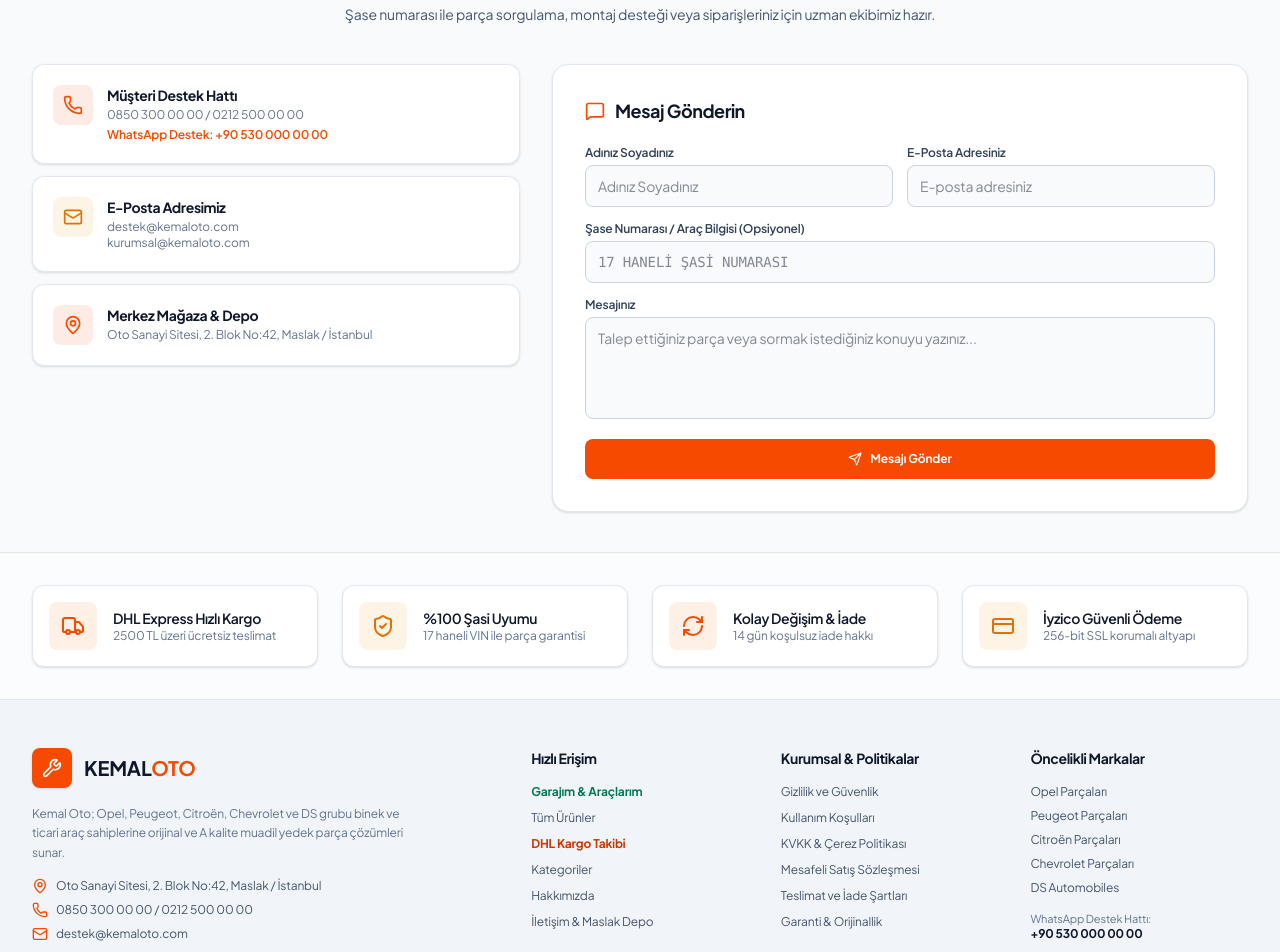
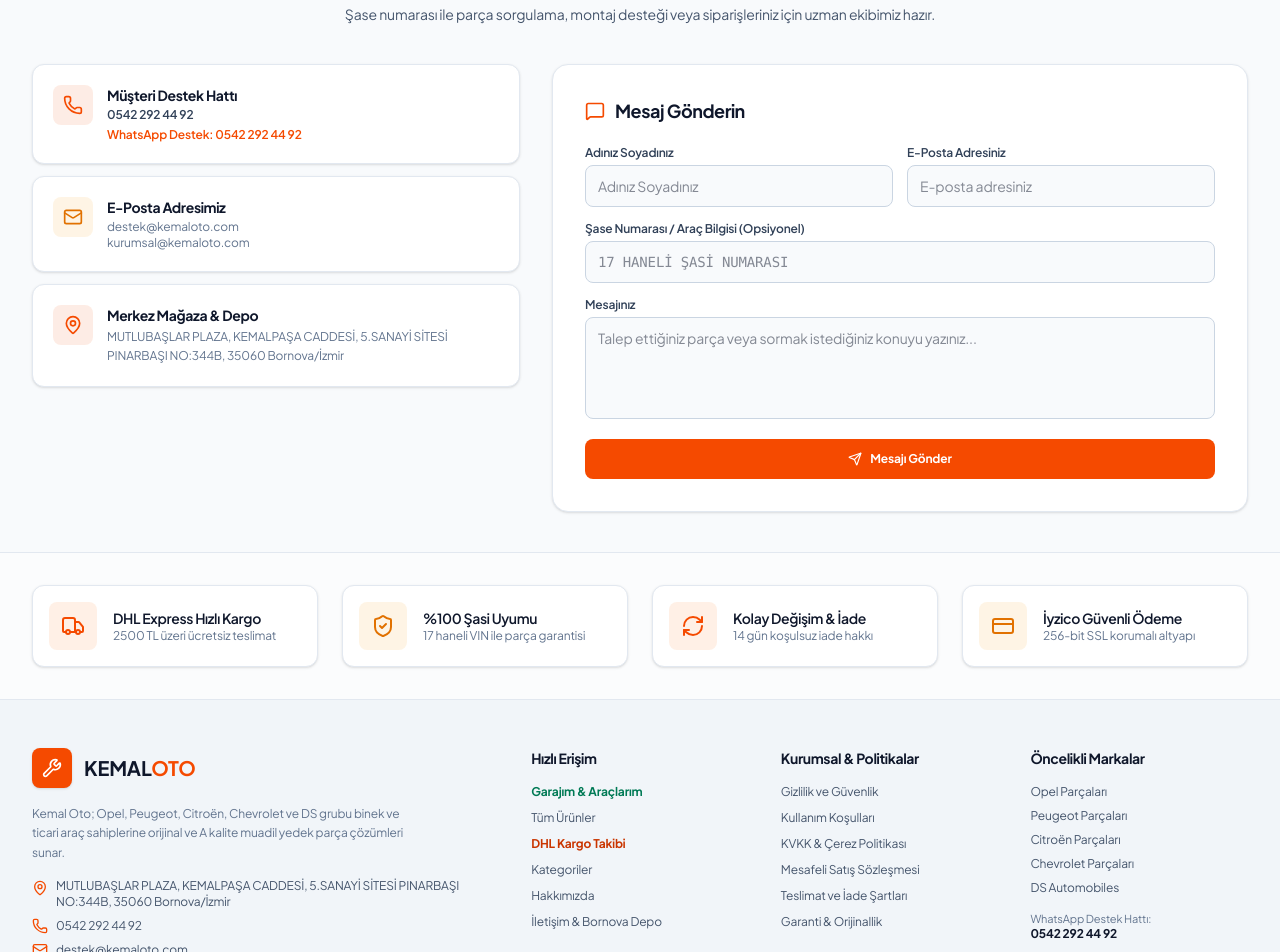
Before and after one commit to ardaaskinn01/kemal-oto, a Next.js app: page /contact in a window 1280 px wide. Shown: the part 240-1192 px from the top of the page. Built offline with nearby package versions, Linux system fonts and the light colour scheme; no server answers; the database is empty.

Commit message:
chore: update company address and phone number to Bornova/Izmir headquarters

```diff
--- a/src/app/components/footer/Footer.tsx
+++ b/src/app/components/footer/Footer.tsx
@@ -67,13 +67,13 @@
             Kemal Oto; Opel, Peugeot, Citroën, Chevrolet ve DS grubu binek ve ticari araç sahiplerine orijinal ve A kalite muadil yedek parça çözümleri sunar.
           </p>
           <div className="space-y-2 text-xs text-slate-600 dark:text-slate-300">
-            <div className="flex items-center gap-2">
-              <MapPin className="w-4 h-4 text-orange-600 shrink-0" />
-              <span>Oto Sanayi Sitesi, 2. Blok No:42, Maslak / İstanbul</span>
+            <div className="flex items-start gap-2">
+              <MapPin className="w-4 h-4 text-orange-600 shrink-0 mt-0.5" />
+              <span>MUTLUBAŞLAR PLAZA, KEMALPAŞA CADDESİ, 5.SANAYİ SİTESİ PINARBAŞI NO:344B, 35060 Bornova/İzmir</span>
             </div>
             <div className="flex items-center gap-2">
               <Phone className="w-4 h-4 text-orange-600 shrink-0" />
-              <span>0850 300 00 00 / 0212 500 00 00</span>
+              <a href="tel:05422924492" className="hover:text-orange-600">0542 292 44 92</a>
             </div>
             <div className="flex items-center gap-2">
               <Mail className="w-4 h-4 text-orange-600 shrink-0" />
@@ -113,7 +113,7 @@
             </li>
             <li>
               <Link href="/contact" className="hover:text-orange-600 transition-colors">
-                İletişim & Maslak Depo
+                İletişim & Bornova Depo
               </Link>
             </li>
           </ul>
@@ -187,7 +187,7 @@
             </li>
             <li className="pt-2">
               <span className="block text-slate-500 text-[11px]">WhatsApp Destek Hattı:</span>
-              <span className="text-slate-900 dark:text-white font-bold text-xs">+90 530 000 00 00</span>
+              <a href="https://wa.me/905422924492" target="_blank" rel="noopener noreferrer" className="text-slate-900 dark:text-white font-bold text-xs hover:text-orange-600">0542 292 44 92</a>
             </li>
           </ul>
         </div>
--- a/src/app/components/header/Navbar.tsx
+++ b/src/app/components/header/Navbar.tsx
@@ -55,7 +55,7 @@
           <div className="max-w-7xl mx-auto flex items-center justify-between gap-2">
             <div className="flex items-center gap-1.5 text-[11px] truncate">
               <MapPin className="w-3.5 h-3.5 text-orange-600 dark:text-orange-500 shrink-0" />
-              <span className="truncate">Maslak Oto Sanayi • Depodan Hızlı Sevk</span>
+              <span className="truncate">5. Sanayi Sitesi Bornova / İzmir • Depodan Hızlı Sevk</span>
             </div>
 
             <div className="hidden md:flex items-center gap-4 text-[11px] font-medium shrink-0">
@@ -64,9 +64,9 @@
                 {shippingSettings.freeThreshold} TL Üzeri Ücretsiz Kargo
               </span>
               <span>•</span>
-              <a href="tel:08503000000" className="flex items-center gap-1 hover:text-orange-600 dark:hover:text-orange-400 transition-colors">
+              <a href="tel:05422924492" className="flex items-center gap-1 hover:text-orange-600 dark:hover:text-orange-400 transition-colors">
                 <PhoneCall className="w-3.5 h-3.5 text-orange-600 dark:text-orange-500" />
-                <span>0850 300 00 00 / Destek</span>
+                <span>0542 292 44 92 / Destek</span>
               </a>
             </div>
 
@@ -298,7 +298,7 @@
                 Kargo Takibi (DHL)
               </Link>
               <Link href="/contact" onClick={() => setMobileMenuOpen(false)} className="py-2 text-slate-700 dark:text-slate-200">
-                İletişim & Maslak Depo
+                İletişim & Depo
               </Link>
             </div>
           </div>
--- a/src/app/components/ui/HeroBanner.tsx
+++ b/src/app/components/ui/HeroBanner.tsx
@@ -75,7 +75,7 @@
               <span className="hidden sm:inline">•</span>
               <span className="flex items-center gap-1">
                 <Wrench className="w-3.5 h-3.5 text-amber-600 shrink-0" />
-                Maslak Sanayi Depo
+                Bornova 5. Sanayi Depo
               </span>
             </div>
           </div>
--- a/src/app/contact/page.tsx
+++ b/src/app/contact/page.tsx
@@ -26,8 +26,12 @@
             </div>
             <div>
               <h3 className="text-slate-900 dark:text-white font-bold text-sm">Müşteri Destek Hattı</h3>
-              <p className="text-xs text-slate-500 mt-0.5">0850 300 00 00 / 0212 500 00 00</p>
-              <p className="text-xs text-orange-600 dark:text-orange-400 font-semibold mt-1">WhatsApp Destek: +90 530 000 00 00</p>
+              <p className="text-xs text-slate-500 mt-0.5">
+                <a href="tel:05422924492" className="hover:text-orange-600 font-semibold text-slate-700 dark:text-slate-200">0542 292 44 92</a>
+              </p>
+              <p className="text-xs text-orange-600 dark:text-orange-400 font-semibold mt-1">
+                <a href="https://wa.me/905422924492" target="_blank" rel="noopener noreferrer" className="hover:underline">WhatsApp Destek: 0542 292 44 92</a>
+              </p>
             </div>
           </div>
 
@@ -48,8 +52,8 @@
             </div>
             <div>
               <h3 className="text-slate-900 dark:text-white font-bold text-sm">Merkez Mağaza & Depo</h3>
-              <p className="text-xs text-slate-500 mt-0.5">
-                Oto Sanayi Sitesi, 2. Blok No:42, Maslak / İstanbul
+              <p className="text-xs text-slate-500 mt-0.5 leading-relaxed">
+                MUTLUBAŞLAR PLAZA, KEMALPAŞA CADDESİ, 5.SANAYİ SİTESİ PINARBAŞI NO:344B, 35060 Bornova/İzmir
               </p>
             </div>
           </div>
--- a/src/app/lib/services/emailService.ts
+++ b/src/app/lib/services/emailService.ts
@@ -27,7 +27,7 @@
         <div style="font-family: 'Segoe UI', Arial, sans-serif; color: #1e293b; max-width: 600px; margin: 0 auto; border: 1px solid #e2e8f0; border-radius: 12px; overflow: hidden; background-color: #ffffff;">
           <div style="background: #020617; padding: 24px; text-align: center; color: white; border-bottom: 3px solid #ea580c;">
             <h1 style="margin: 0; font-size: 24px; font-weight: 800; letter-spacing: -0.5px;">KEMAL <span style="color: #ea580c;">OTO</span></h1>
-            <p style="margin: 4px 0 0 0; font-size: 12px; color: #94a3b8;">Otomotiv Yedek Parça & Maslak Depo</p>
+            <p style="margin: 4px 0 0 0; font-size: 12px; color: #94a3b8;">Otomotiv Yedek Parça & Bornova / İzmir Depo</p>
           </div>
 
           <div style="padding: 24px;">
@@ -48,7 +48,7 @@
             </div>
 
             <p style="margin-top: 24px; font-size: 12px; color: #64748b; border-top: 1px solid #f1f5f9; padding-top: 16px;">
-              Müşteri Hizmetleri: <strong>0850 300 00 00</strong> | <a href="mailto:destek@kemaloto.com" style="color: #ea580c; text-decoration: none;">destek@kemaloto.com</a>
+              Müşteri Hizmetleri: <strong>0542 292 44 92</strong> | <a href="mailto:destek@kemaloto.com" style="color: #ea580c; text-decoration: none;">destek@kemaloto.com</a>
             </p>
           </div>
         </div>
@@ -131,7 +131,7 @@
             </div>
 
             <p style="margin-top: 24px; font-size: 12px; color: #64748b; border-top: 1px solid #f1f5f9; padding-top: 16px; text-align: center;">
-              Kemal Oto Müşteri Hizmetleri: <strong>0850 300 00 00</strong> | <a href="mailto:destek@kemaloto.com" style="color: #ea580c; text-decoration: none;">destek@kemaloto.com</a>
+              Kemal Oto Müşteri Hizmetleri: <strong>0542 292 44 92</strong> | <a href="mailto:destek@kemaloto.com" style="color: #ea580c; text-decoration: none;">destek@kemaloto.com</a>
             </p>
           </div>
         </div>
--- a/src/app/lib/services/pdfService.ts
+++ b/src/app/lib/services/pdfService.ts
@@ -11,7 +11,9 @@
   doc.setFontSize(10);
   doc.setTextColor(100, 116, 139);
   doc.text('Otomotiv Yedek Parça & Aksesuar A.Ş.', 20, 32);
-  doc.text('Maslak Oto Sanayi No:42, Sarıyer / İstanbul', 20, 37);
+  doc.text('MUTLUBAŞLAR PLAZA, KEMALPAŞA CAD. 5.SANAYİ SİTESİ PINARBAŞI NO:344B', 20, 37);
+  doc.text('35060 Bornova / İzmir | Tel: 0542 292 44 92', 20, 42);
+  doc.text('Vergi Dairesi: Bornova V.D. | Mersis: 0549098231400018', 20, 47);
 
   // Invoice & Vehicle VIN Details
   doc.setFontSize(11);
--- a/src/app/lib/shipping/dhlService.ts
+++ b/src/app/lib/shipping/dhlService.ts
@@ -63,7 +63,7 @@
     carrier: 'DHL Express',
     status: 'IN_TRANSIT',
     statusText: 'Kargo Yolda / Transfer Merkezinde',
-    senderAddress: 'Kemal Oto Maslak Ana Depo, Maslak Sanayi Sit. No:42, Sarıyer/İstanbul',
+    senderAddress: 'Kemal Oto Depo, MUTLUBAŞLAR PLAZA, KEMALPAŞA CAD. 5.SANAYİ SİTESİ NO:344B, Bornova/İzmir',
     recipientAddress: 'Atatürk Mah. İstiklal Cad. No:18 D:4, Kadıköy/İstanbul',
     estimatedDeliveryDate: 'Yarın 14:00 - 17:00 Arası',
     packageDetails: {
@@ -76,14 +76,14 @@
       {
         id: 'chk-1',
         timestamp: dateStr1,
-        location: 'Kemal Oto Maslak Lojistik Merkezi',
+        location: 'Kemal Oto Bornova Lojistik Merkezi',
         status: 'ORDER_PLACED',
         description: 'Sipariş hazırlandı ve dijital DHL konşimentosu üretildi.',
       },
       {
         id: 'chk-2',
         timestamp: dateStr2,
-        location: 'DHL Maslak Kurumsal Toplama Merkezi',
+        location: 'DHL Bornova / İzmir Toplama Merkezi',
         status: 'PICKED_UP_BY_DHL',
         description: 'Gönderi Kemal Oto deposundan DHL kuryesi tarafından teslim alındı.',
       },
--- a/src/app/policies/distance-sales/page.tsx
+++ b/src/app/policies/distance-sales/page.tsx
@@ -30,8 +30,8 @@
           <h2 className="text-base sm:text-lg font-bold text-slate-900 dark:text-white">1. Satıcı Bilgileri</h2>
           <div className="bg-slate-50 dark:bg-slate-900 p-4 rounded-xl border border-slate-200 dark:border-slate-800 space-y-1 text-xs">
             <p><strong>Unvan:</strong> Kemal Oto Otomotiv San. ve Tic. A.Ş.</p>
-            <p><strong>Adres:</strong> Atatürk Oto Sanayi Sitesi, 2. Blok No:42, Maslak / Sarıyer / İstanbul</p>
-            <p><strong>Telefon:</strong> 0850 300 00 00 / 0212 500 00 00</p>
+            <p><strong>Adres:</strong> MUTLUBAŞLAR PLAZA, KEMALPAŞA CADDESİ, 5.SANAYİ SİTESİ PINARBAŞI NO:344B, 35060 Bornova/İzmir</p>
+            <p><strong>Telefon:</strong> 0542 292 44 92</p>
             <p><strong>E-Posta:</strong> destek@kemaloto.com</p>
             <p><strong>Mersis No:</strong> 0549098231400018</p>
           </div>
--- a/src/app/policies/returns/page.tsx
+++ b/src/app/policies/returns/page.tsx
@@ -55,7 +55,7 @@
         <section className="space-y-3">
           <h2 className="text-base sm:text-lg font-bold text-slate-900 dark:text-white">4. İade Ücretinin Geri Ödenmesi</h2>
           <p>
-            İade ettiğiniz ürün Maslak depomuza ulaştıktan ve teknik ekibimizce kontrol edildikten sonra <strong>2 ila 4 iş günü</strong> içerisinde ödemeniz kartınıza iade edilir.
+            İade ettiğiniz ürün Bornova/İzmir depomuza ulaştıktan ve teknik ekibimizce kontrol edildikten sonra <strong>2 ila 4 iş günü</strong> içerisinde ödemeniz kartınıza iade edilir.
           </p>
         </section>
       </div>
--- a/src/app/shop/page.tsx
+++ b/src/app/shop/page.tsx
@@ -165,7 +165,7 @@
             <div className="bg-white dark:bg-slate-900 border border-slate-200 dark:border-slate-800 rounded-xl p-10 text-center space-y-3">
               <h3 className="text-base font-bold text-slate-900 dark:text-white">Aradığınız kriterlere uygun parça bulunamadı.</h3>
               <p className="text-xs text-slate-500 max-w-sm mx-auto">
-                Arama terimini değiştirebilir veya 0850 300 00 00 numaralı hattımızdan şasi no ile parça teyidi alabilirsiniz.
+                Arama terimini değiştirebilir veya 0542 292 44 92 numaralı hattımızdan şasi no ile parça teyidi alabilirsiniz.
               </p>
               <Link
                 href="/shop"
```
